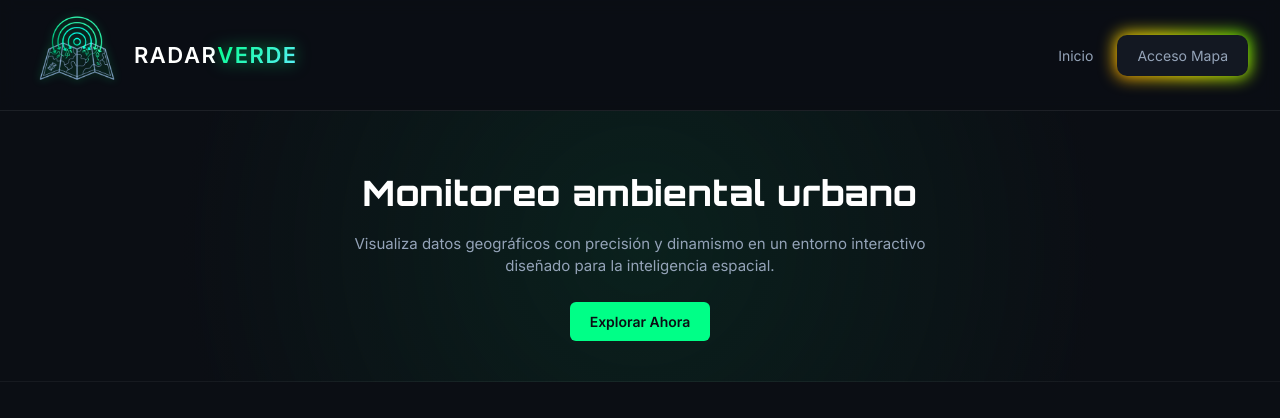
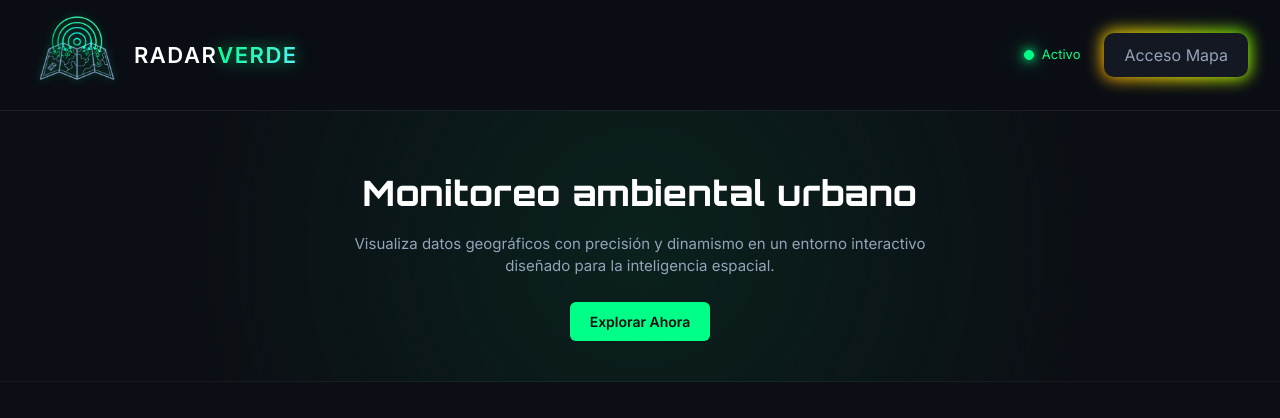
Before and after one commit to kagekaoo942/RadarVerde, a Flask app: page / in a window 1280 px wide. Shown: the top 418 px of the page. Run offline with Flask 3, Linux system fonts and the light colour scheme.

Commit message:
terminar

```diff
--- /dev/null
+++ b/JS/estado.js
@@ -0,0 +1,23 @@
+const indicadorEstado = document.getElementById('indicador-estado');
+const textoEstado = document.querySelector('.texto-estado');
+
+if (indicadorEstado && textoEstado) {
+    fetch('/health', { cache: 'no-store' })
+        .then((response) => {
+            if (!response.ok) {
+                throw new Error('El servidor no esta disponible');
+            }
+            return response.json();
+        })
+        .then((data) => {
+            const activo = data.status === 'ok';
+            indicadorEstado.classList.add(activo ? 'activo' : 'inactivo');
+            textoEstado.classList.add(activo ? 'activo' : 'inactivo');
+            textoEstado.textContent = activo ? 'Activo' : 'Inactiva';
+        })
+        .catch(() => {
+            indicadorEstado.classList.add('inactivo');
+            textoEstado.classList.add('inactivo');
+            textoEstado.textContent = 'Inactiva';
+        });
+}
--- a/app.py
+++ b/app.py
@@ -1,5 +1,5 @@
 import os
-from flask import Flask, abort, render_template, send_from_directory
+from flask import Flask, abort, jsonify, render_template, send_from_directory
 
 app = Flask(__name__, static_folder=None)
 
@@ -16,6 +16,12 @@ def static_files(filename):
 def index():
     return render_template('index.html')
 
+
+@app.route('/health')
+def health():
+    return jsonify(status='ok')
+
+
 @app.route('/mapa')
 def mapa():
     return render_template('mapa.html')
--- a/css/mapa.css
+++ b/css/mapa.css
@@ -217,6 +217,7 @@ nav a:hover {
 }
 
 @media (max-width: 768px) {
+
     html,
     body,
     .map-body {
--- a/css/style.css
+++ b/css/style.css
@@ -27,7 +27,6 @@ header {
     top: 0px;
     z-index: 100;
     border-bottom: 1px solid rgba(255, 255, 255, 0.08);
-    position: relative;
 }
 
 .logo {
@@ -35,13 +34,11 @@ header {
     align-items: center;
     gap: 12px;
     pointer-events: none;
-    /* Inhabilita clics e interacciones */
 }
 
 /* IMAGEN DEL LOGO CON TAMAÑO ADECUADO */
 .logo img {
     height: 90px;
-    /* Reducido de 90px para encajar en el header */
     width: auto;
     object-fit: contain;
     filter: brightness(2) contrast(110%) drop-shadow(0px 0px 4px rgba(0, 255, 135, 0.4));
@@ -50,7 +47,6 @@ header {
 /* TÍTULO EN LÍNEA JUNTO AL LOGO */
 .brand-title {
     position: static;
-    /* Se corrigió 'relat' por 'static' */
     transform: none;
     font-family: 'Orbitron', sans-serif;
     font-size: 22px;
@@ -85,15 +81,48 @@ nav {
     gap: 24px;
 }
 
-nav a {
-    color: #94A3B8;
-    text-decoration: none;
-    font-size: 14px;
-    transition: color 0.2s;
+/* ESTILOS PARA EL INDICADOR DE ESTADO (NUEVO) */
+.estado-contenedor {
+    display: flex;
+    align-items: center;
+    gap: 8px;
 }
 
-nav a:hover {
+.texto-estado {
+    color: #94A3B8;
+    font-size: 13px;
+}
+
+.circulo-estado {
+    width: 10px;
+    height: 10px;
+    border-radius: 50%;
+    display: inline-block;
+    background-color: transparent;
+    border: 1px solid #64748B;
+    transition: background-color 0.3s ease, border-color 0.3s ease, box-shadow 0.3s ease;
+}
+
+/* Estado Inactivo (Rojo Neón) */
+.circulo-estado.inactivo {
+    background-color: #FF3333;
+    border-color: #FF3333;
+    box-shadow: 0 0 10px #FF3333, 0 0 20px #FF3333;
+}
+
+/* Estado Activo (Verde Neón) */
+.circulo-estado.activo {
+    background-color: #00FF87;
+    border-color: #00FF87;
+    box-shadow: 0 0 10px #00FF87, 0 0 20px #00FF87;
+}
+
+.texto-estado.activo {
     color: #00FF87;
+}
+
+.texto-estado.inactivo {
+    color: #FF6B6B;
 }
 
 /* Boton verde */
@@ -149,7 +178,7 @@ nav a:hover {
     transition: background 0.2s ease;
 }
 
-/* RESPLANDOR EXTERIOR (Borde que brilla en hover) */
+/* RESPLANDOR EXTERIOR */
 .btn-mapa::before {
     content: "";
     background: linear-gradient(45deg, #ff0000, #ff7300, #fffb00, #48ff00, #00ffd5, #002bff, #ff00c8, #ff0000);
@@ -165,29 +194,18 @@ nav a:hover {
     transition: opacity .3s ease-in-out;
     border-radius: 12px;
     opacity: 1;
-    /* Oculto hasta pasar el cursor */
 }
 
 @keyframes glowing {
-    0% {
-        background-position: 0 0;
-    }
-
-    50% {
-        background-position: 400% 0;
-    }
-
-    100% {
-        background-position: 0 0;
-    }
+    0% { background-position: 0 0; }
+    50% { background-position: 400% 0; }
+    100% { background-position: 0 0; }
 }
 
-/* HOVER Y ACTIVE */
 .btn-mapa:hover::before {
     opacity: 1;
 }
 
-/* AL HACER CLICK: El interior se llena con el gradiente animado y nítido */
 .btn-mapa:active {
     color: #000;
     font-weight: bold;
@@ -212,9 +230,7 @@ section {
     border-bottom: 1px solid rgba(255, 255, 255, 0.05);
 }
 
-h1,
-h2,
-h3 {
+h1, h2, h3 {
     font-family: 'Orbitron', sans-serif;
     letter-spacing: 0.5px;
 }
@@ -355,7 +371,6 @@ h3 {
     color: #94A3B8;
 }
 
-/* boton de guia */
 /* BOTÓN GUÍA */
 .btn-guia {
     position: relative;
@@ -453,7 +468,6 @@ footer {
 
 /* ADAPTACIÓN MÓVIL */
 @media (max-width: 768px) {
-
     header {
         padding: 10px 16px;
         gap: 12px;
@@ -477,8 +491,8 @@ footer {
         gap: 8px;
     }
 
-    nav a {
-        font-size: 11px;
+    .texto-estado {
+        display: none; /* Oculta la palabra "Sistema" en móviles pequeños para ahorrar espacio */
     }
 
     .btn-mapa {
@@ -540,7 +554,6 @@ footer {
 }
 
 @media (max-width: 420px) {
-
     header {
         align-items: flex-start;
     }
@@ -553,12 +566,12 @@ footer {
         font-size: 13px;
     }
 
-    nav a:not(.btn-mapa) {
-        display: none;
+    .estado-contenedor {
+        display: none; /* Oculta temporalmente en pantallas extremadamente angostas */
     }
 
     .btn-mapa {
-        max-width: 72px;
+        max-width: 90px;
         line-height: 1.2;
     }
 }
--- a/templates/index.html
+++ b/templates/index.html
@@ -1,5 +1,6 @@
 <!DOCTYPE html>
 <html lang="es">
+
 <head>
     <meta charset="UTF-8">
     <meta name="viewport" content="width=device-width, initial-scale=1.0">
@@ -24,7 +25,11 @@
             </h1>
         </div>
         <nav>
-            <a href="#">Inicio</a>
+            <!-- Contenedor del indicador de estado limpio -->
+            <div class="estado-contenedor" title="Estado del Sistema">
+                <span id="indicador-estado" class="circulo-estado"></span>
+                <span class="texto-estado">Comprobando...</span>
+            </div>
             <a href="{{ url_for('mapa') }}" class="btn-mapa">Acceso Mapa</a>
         </nav>
     </header>
@@ -120,7 +125,7 @@
             </div>
         </div>
     </footer>
-
+    <script src="{{ url_for('static', filename='js/estado.js') }}"></script>
 </body>
 
 </html>
--- a/templates/mapa.html
+++ b/templates/mapa.html
@@ -29,7 +29,10 @@
             </h1>
         </div>
         <nav>
-            <a href="{{ url_for('index') }}">← Volver al Inicio</a>
+            <div class="estado-contenedor" title="Estado del Sistema">
+                <span id="indicador-estado" class="circulo-estado"></span>
+                <span class="texto-estado">Comprobando...</span>
+            </div>
         </nav>
     </header>
 
@@ -68,5 +71,6 @@
 
     <!-- Tu script del mapa -->
     <script src="{{ url_for('static', filename='js/mapa.js') }}"></script>
+    <script src="{{ url_for('static', filename='js/estado.js') }}"></script>
 </body>
 </html>
```
